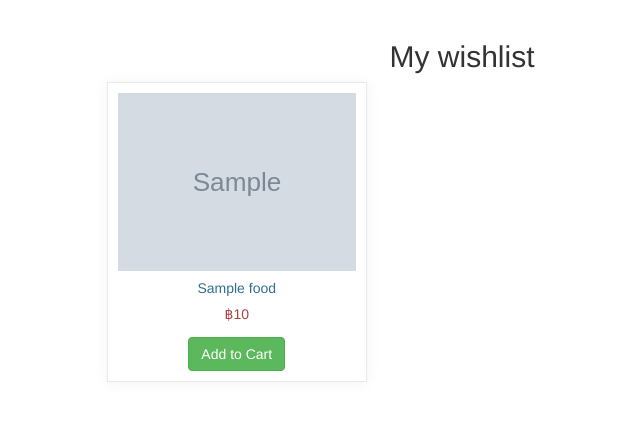
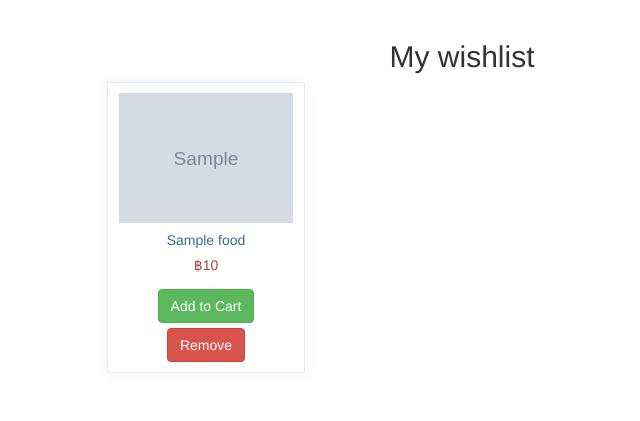
Before and after one commit to gamertense/MiniProject, a PHP site: page /wishlist.php in a window 1280 px wide. Shown: the part 52-473 px from the top of the page, without its empty margins (178-818 px from the left). Run offline with PHP 8.4, Linux system fonts and the light colour scheme; tables that the repository leaves empty or names only in its code hold one stand-in row (values such as "Sample post"); grey boxes marked "Sample" are stand-in pictures; data that the repository does not hold is empty.

Commit message:
Add 'remove' button for 'wishlist' page

```diff
--- a/wishlist.php
+++ b/wishlist.php
@@ -23,14 +23,17 @@ require_once('menu.php');
                 $result = mysqli_query($connect, $query);
                 $row = mysqli_fetch_array($result);
                 ?>
-                <div class="col-md-5" style="display: none;">
+                <div class="col-md-4" style="display: none;">
                     <div style="border: 1px solid #eaeaec; margin: -1px 19px 3px -1px; box-shadow: 0 1px 15px rgba(0,0,0,0.05); padding:10px;"
                          align="center">
-                        <img src="<?php echo $row["image"]; ?>" class="img-responsive">
+                        <img src="<?php echo $row["image"]; ?>" class="img-responsive" style="max-height: 130px;">
                         <h5 class="text-info"><?php echo $row["name"]; ?></h5>
                         <h5 class="text-danger">฿<?php echo $row["price"]; ?></h5>
                         <button name="addButton" style="margin-top:5px;" class="btn btn-success"
                                 value="<?php echo $row["food_id"]; ?>"> Add to Cart
+                        </button>
+                        <button name="removeButton" style="margin-top:5px;" class="btn btn-danger"
+                                value="<?php echo $row["food_id"]; ?>"> Remove
                         </button>
                     </div>
                 </div>
@@ -47,13 +50,19 @@ require_once('menu.php');
     var foodID, btnString = 'cart';
 
     $(document).ready(function () {
-        $(".col-md-5").fadeIn("slow");
+        $(".col-md-4").fadeIn("slow");
         initialLoad();
     });
 
     function initialLoad() {
+        $('button[name="removeButton"]').click(function () {
+            foodID = $(this).val();
+            btnString = 'remove';
+        });
+
         $('button[name="addButton"]').click(function () {
             foodID = $(this).val();
+            btnString = 'cart';
         });
 
         // Attach a submit handler to the form
@@ -61,7 +70,11 @@ require_once('menu.php');
             // Stop form from submitting normally
             event.preventDefault();
 
-            var posting = $.post("add-cart.php", {hidden_id: foodID});
+            var posting;
+            if (btnString === 'cart')
+                posting = $.post("add-cart.php", {hidden_id: foodID});
+            else
+                posting = $.post("php-action/remove-wishlist.php", {hidden_id: foodID});
 
             // Put the results in a div
             posting.done(function (data) {
```
Also changed, not shown: php-action/remove-wishlist.php (added, +13 -0 lines).
